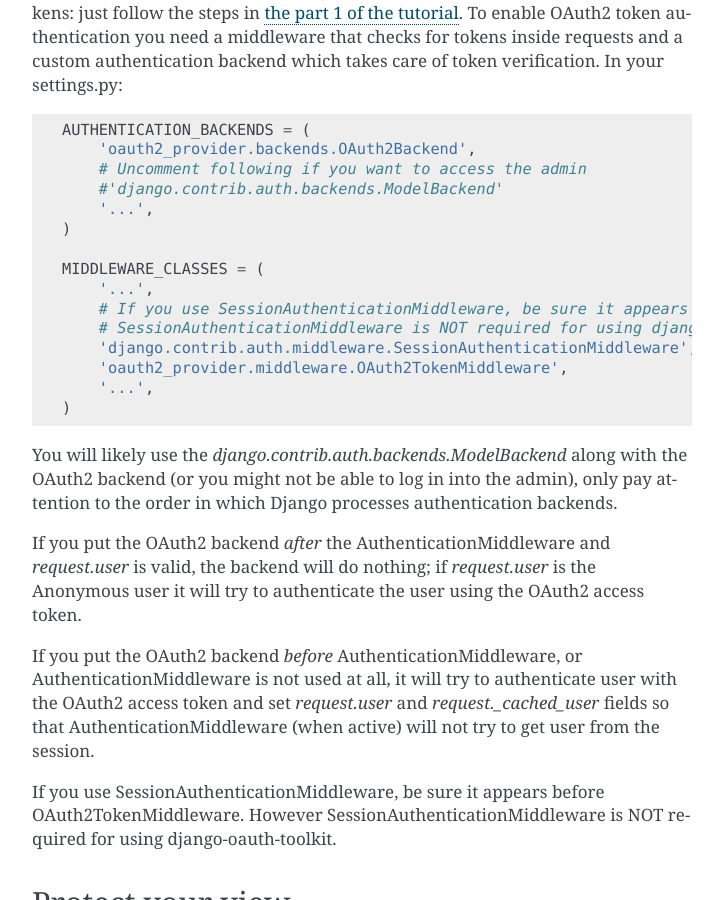
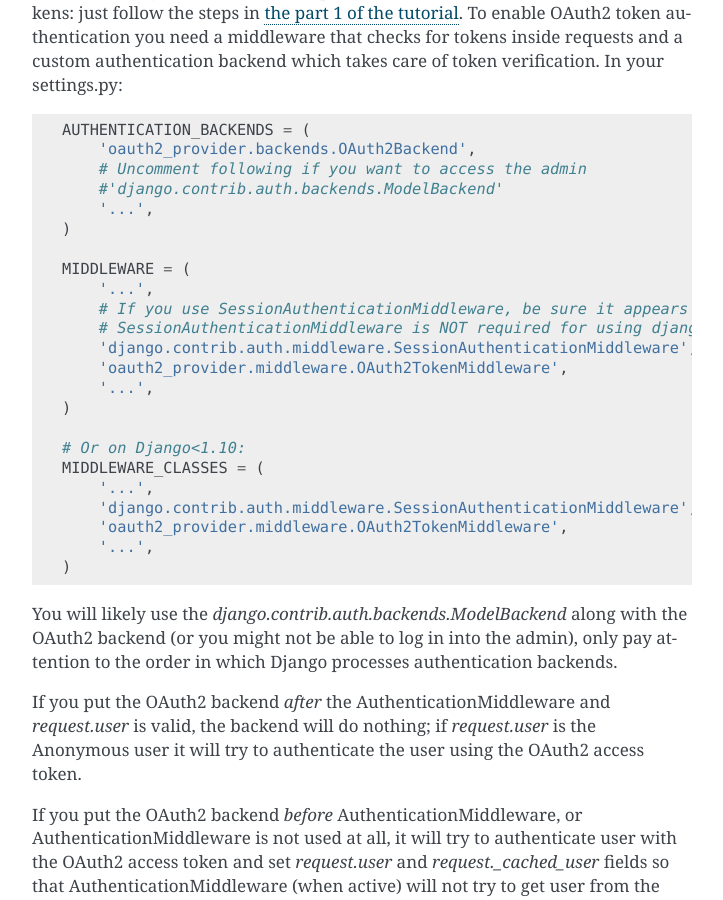
Before and after one commit to codemachine0313/django-oauth-toolkit, a Sphinx documentation site: the page built from docs/tutorial/tutorial_03.rst, in a window 1280 px wide and 900 px high, scrolled down 390 px. Shown: the whole window, without its empty margins (388-1111 px from the left). Built offline with Sphinx 7.4.7, drawn with Linux system fonts in a browser that asks for light colours.

Commit message:
Update documentation for Django 1.10 style middleware
Touches #449

```diff
--- a/docs/tutorial/tutorial_03.rst
+++ b/docs/tutorial/tutorial_03.rst
@@ -22,10 +22,18 @@ which takes care of token verification. In your settings.py:
         '...',
     )
 
-    MIDDLEWARE_CLASSES = (
+    MIDDLEWARE = (
         '...',
         # If you use SessionAuthenticationMiddleware, be sure it appears before OAuth2TokenMiddleware.
         # SessionAuthenticationMiddleware is NOT required for using django-oauth-toolkit.
+        'django.contrib.auth.middleware.SessionAuthenticationMiddleware',
+        'oauth2_provider.middleware.OAuth2TokenMiddleware',
+        '...',
+    )
+
+    # Or on Django<1.10:
+    MIDDLEWARE_CLASSES = (
+        '...',
         'django.contrib.auth.middleware.SessionAuthenticationMiddleware',
         'oauth2_provider.middleware.OAuth2TokenMiddleware',
         '...',
```
Also changed, not shown: docs/tutorial/tutorial_01.rst (+7 -0 lines).
